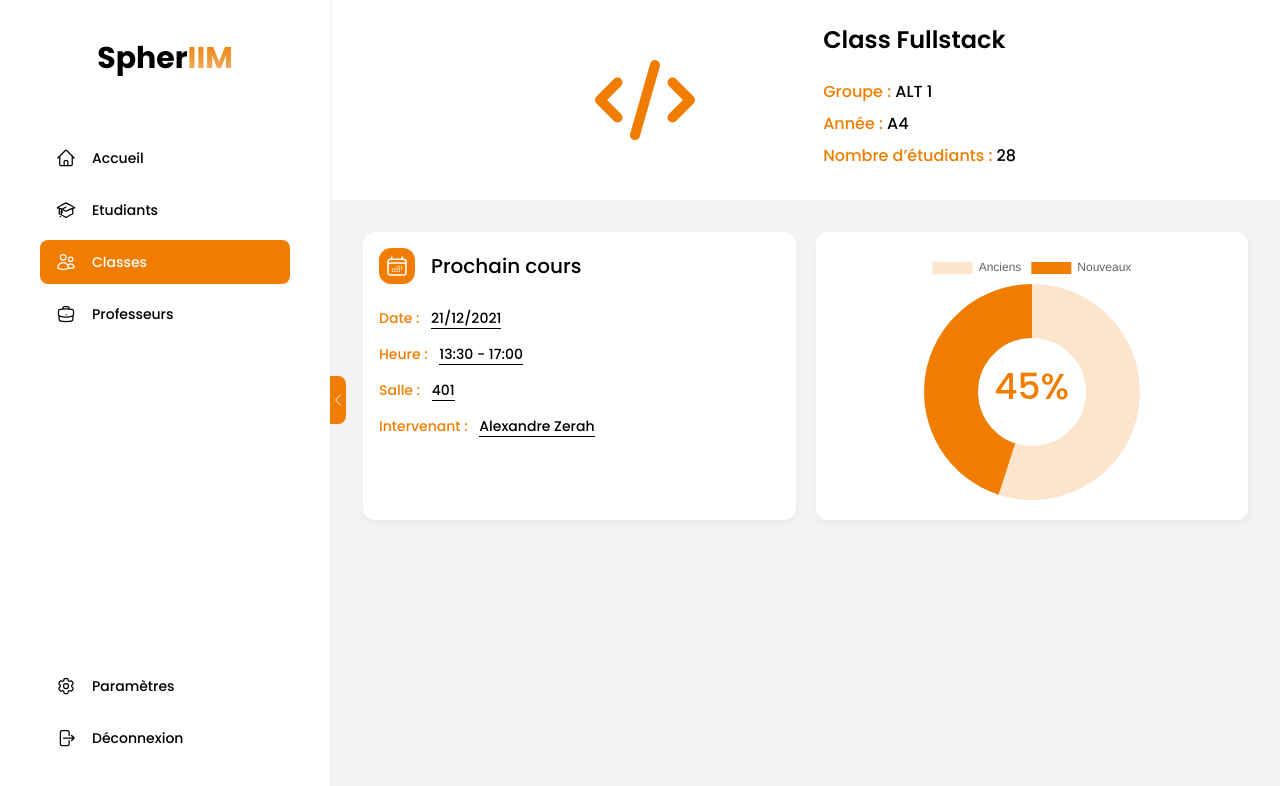
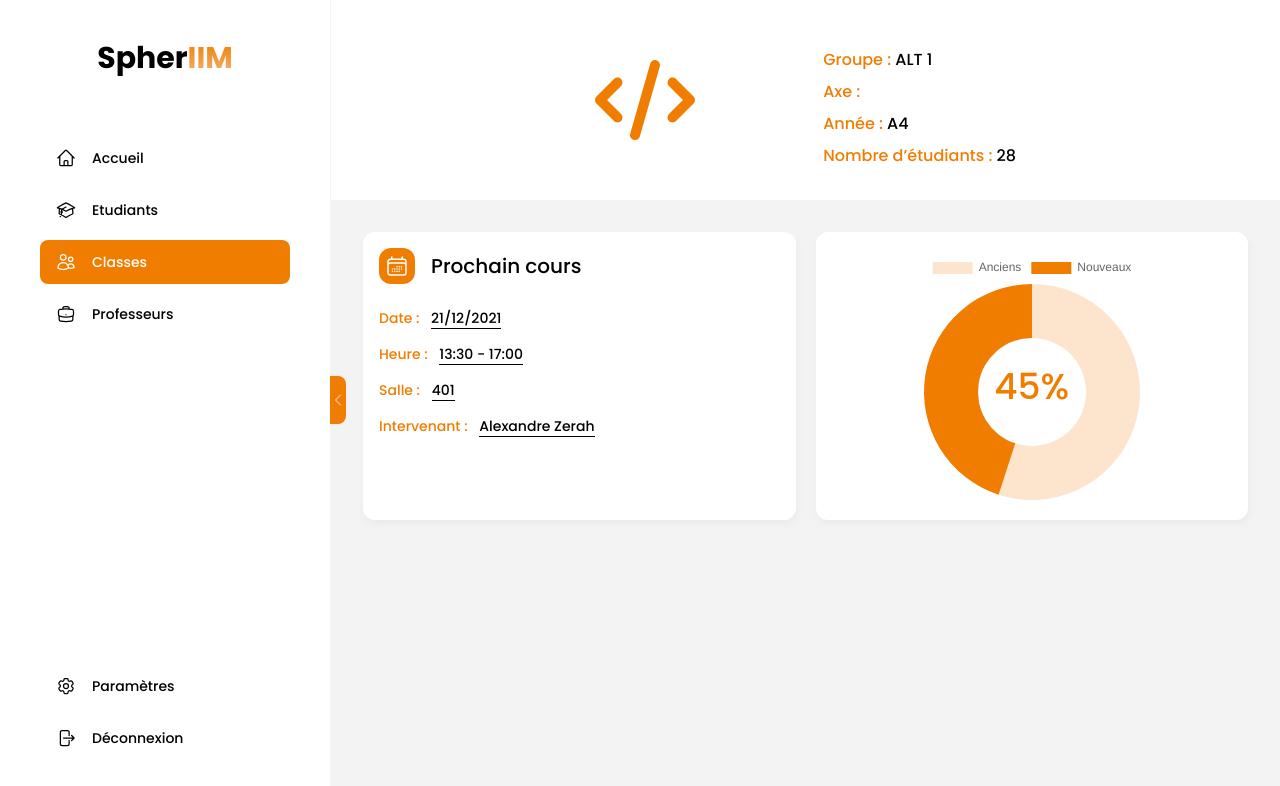
Before and after one commit to deleusec/spheriim-frontend, a Next.js app: page /classes/1/1 in a window 1280 px wide. Shown: the top 786 px of the page. Built offline with nearby package versions, Linux system fonts and the light colour scheme.

Commit message:
classes dataclass axedata

```diff
--- a/src/app/(dashboard)/classes/[section]/[id]/page.tsx
+++ b/src/app/(dashboard)/classes/[section]/[id]/page.tsx
@@ -5,16 +5,29 @@ import NextLesson from "@/components/NextLesson";
 import { Chart as ChartJS, ArcElement, Tooltip, Legend } from 'chart.js';
 import { Doughnut } from 'react-chartjs-2';
 import { data } from "@/components/Graph";
-// import Calendar from "@/components/Calendar";
+import { useEffect, useState } from 'react'
+import { usePathname } from 'next/navigation'
 
 export default function Class() {
-    const NewStudents = data.datasets[0].data[1]
+    const NewStudents = data.datasets[0].data[1];
+    ChartJS.register(ArcElement, Tooltip, Legend);
 
-    ChartJS.register(ArcElement, Tooltip, Legend);
+    const pathname = usePathname();
+    const [section, setSection] = useState('');
+    const [id, setId] = useState('');
+
+    useEffect(() => {
+        const parts = pathname.split('/');
+        const section = parts[2];
+        const id = parts[3];
+        setSection(section);
+        setId(id);
+    }, [pathname]);
 
     return (
         <>
-            <ClassInfo/>
+            <ClassInfo section={section} id={id} />
+
             <div className="grid grid-cols-10 auto-rows-auto gap-5 px-8">
                 <div className="flex col-start-1 col-span-5 row-start-1 row-span-1 h-full w-full">
                     <NextLesson/>
@@ -30,7 +43,6 @@ export default function Class() {
             <div className="mt-10 rounded-xl shadow-cards bg-white mx-8">
                 {/* <Calendar/> */}
             </div>
-
         </>
     );
 }
--- a/src/app/(dashboard)/classes/page.tsx
+++ b/src/app/(dashboard)/classes/page.tsx
@@ -6,7 +6,7 @@ import { FontAwesomeIcon } from "@fortawesome/react-fontawesome";
 import { faCode, faComputerMouse, faCube, faGamepad, faGear, faPencil, faRecordVinyl, faCaretRight } from '@fortawesome/free-solid-svg-icons';
 import { useRouter } from "next/navigation";
 
-const tabData = [
+export const tabData = [
   {
     id: 'communication',
     icon: faComputerMouse,
--- a/src/components/ClassInfo.tsx
+++ b/src/components/ClassInfo.tsx
@@ -1,16 +1,30 @@
 import { FontAwesomeIcon } from '@fortawesome/react-fontawesome';
 import { faCode } from '@fortawesome/free-solid-svg-icons';
+import { tabData } from '@/app/(dashboard)/classes/page';
 
-function ClassInfo() {
+interface ClassInfoProps {
+  section: string;
+  id: number;
+}
+
+function ClassInfo({ section, id }: ClassInfoProps) {
+  const axeData = tabData.find(item => item.id === section);
+  let classData = '';
+  let axeTitle = '';
+  if (axeData) {
+    axeTitle = axeData.title
+    classData = axeData.children[id] || '';
+  }
   return (
     <section className="w-full flex justify-center items-center gap-12 p-6 mb-8 bg-white">
       <div className="w-1/3 md:w-1/5 max-w-[200px]">
-        <FontAwesomeIcon icon={faCode} size="5x" className ="text-primary"/>
+        <FontAwesomeIcon icon={faCode} size="5x" className="text-primary" />
       </div>
       <div>
-        <h2 className="mb-6 text-xl lg:text-2xl">Class Fullstack</h2>
+        <h2 className="mb-6 text-xl lg:text-2xl">{classData}</h2>
         <ul className="gap-4">
           <li className="mb-2"><span className="text-primary font-medium">Groupe : </span> ALT 1</li>
+          <li className="mb-2"><span className="text-primary font-medium">Axe : </span> {axeTitle}</li>
           <li className="mb-2"><span className="text-primary font-medium">Année :</span> A4</li>
           <li className="mb-2"><span className="text-primary font-medium">Nombre d’étudiants : </span> 28</li>
         </ul>
@@ -18,4 +32,5 @@ function ClassInfo() {
     </section>
   );
 }
+
 export default ClassInfo;
```
